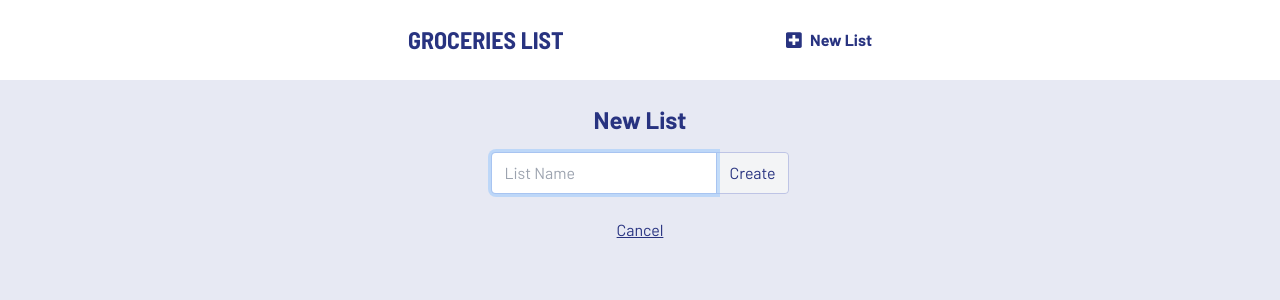
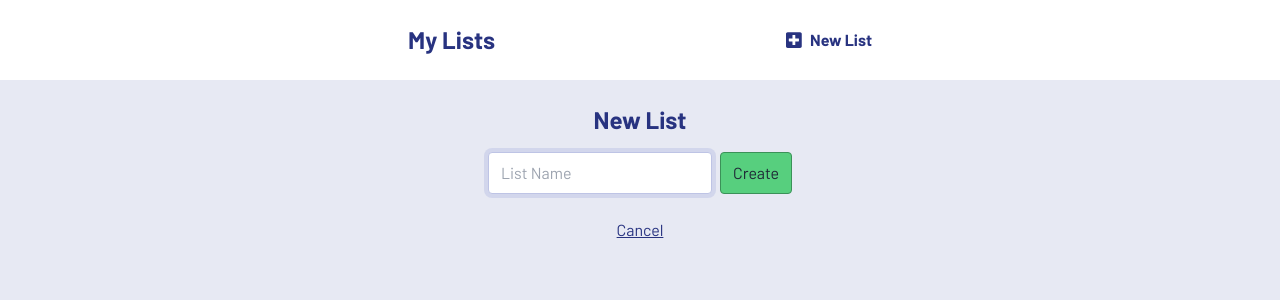
Before and after one commit to Digital-Masterpiece/grocerieslist.app, a Vue app: page /new in a window 1280 px wide. Shown: the top 300 px of the page. Built offline with nearby package versions, Linux system fonts and the light colour scheme.

Commit message:
styling updates and dark mode refinements

```diff
--- a/public/index.html
+++ b/public/index.html
@@ -9,7 +9,6 @@
     <link rel="preconnect" href="https://fonts.googleapis.com">
     <link rel="preconnect" href="https://fonts.gstatic.com" crossorigin>
     <link href="https://fonts.googleapis.com/css2?family=Barlow:wght@300;400;500;600;700&display=swap" rel="stylesheet">
-    <link href="https://fonts.googleapis.com/css2?family=Barlow+Semi+Condensed:wght@700&display=swap" rel="stylesheet">
 </head>
 <body>
 <noscript>
--- a/src/assets/main.css
+++ b/src/assets/main.css
@@ -4,7 +4,7 @@
 
 html {
     @apply bg-gl-lightgray font-normal text-gl-darkblue;
-    @apply dark:text-white dark:bg-gl-muted-blue;
+    @apply dark:text-gray-200 dark:bg-gl-muted-blue;
     font-family: 'Barlow', sans-serif;
 }
 
--- a/src/components/AppHeader.vue
+++ b/src/components/AppHeader.vue
@@ -1,7 +1,7 @@
 <template>
   <header class="header">
     <div class="header__container">
-      <router-link :to="{name: 'Lists'}" class="header__title">GROCERIES LIST</router-link>
+      <router-link :to="{name: 'Lists'}" class="header__title">My Lists</router-link>
       <router-link :to="{name: 'New'}" class="header__link">
         <font-awesome-icon icon="plus-square" class="header__link__icon"/>
         <span>New List</span>
@@ -20,7 +20,6 @@
   }
 
   &__title {
-    font-family: 'Barlow Semi Condensed', sans-serif;
     @apply font-bold text-2xl;
   }
 
--- a/src/views/List.vue
+++ b/src/views/List.vue
@@ -162,32 +162,33 @@ export default {
   @apply flex justify-center items-center;
 
   &__input {
-    @apply w-48 bg-white px-3 py-2 rounded border border-gl-gray transition duration-200 ease-in-out outline-none;
+    @apply relative w-48 bg-white px-3 py-2 rounded outline-none transition duration-200 ease-in-out border border-gl-gray;
+    @apply dark:text-gl-darkblue dark:border-gl-deep-blue;
 
-    &:focus {
-      @apply border-blue-300 ring-4 ring-blue-300 ring-opacity-50 outline-none;
+    &:hover, &:focus {
+      @apply ring-4 ring-gl-gray ring-opacity-50 z-10;
+      @apply dark:ring-gl-deep-blue dark:ring-opacity-30;
     }
 
     &--number {
-      @apply w-16 mx-2;
+      @apply w-16 ml-2 mr-4;
     }
   }
 
   &__button {
-    @apply bg-gray-100 px-3 py-2 rounded border border-gl-gray transition duration-200 ease-in-out;
+    @apply relative bg-gl-lightgreen px-3 py-2 rounded transition duration-200 ease-in-out border border-gl-green outline-none text-gray-800;
+    @apply dark:bg-gl-green dark:border-gl-lightgreen dark:text-gray-200;
 
-    &:hover {
-      @apply bg-blue-50;
-    }
-
-    &:focus {
-      @apply border-blue-300 ring-4 ring-blue-300 ring-opacity-50 outline-none;
+    &:hover, &:focus {
+      @apply bg-green-300 ring-4 ring-gl-lightgreen ring-opacity-50 z-10;
+      @apply dark:ring-gl-green dark:bg-green-800 dark:ring-opacity-30;
     }
   }
 }
 
 .item {
   @apply flex justify-start items-center w-full;
+  @apply dark:text-gl-darkblue;
 
   &__container {
     @apply flex justify-start items-center bg-white rounded border border-gl-gray h-14 flex-grow;
--- a/src/views/Lists.vue
+++ b/src/views/Lists.vue
@@ -42,9 +42,11 @@ export default {
 <style lang="scss">
 .list {
   @apply flex justify-start items-center px-4 py-3 bg-white rounded border border-gl-gray w-full font-bold text-lg transition duration-200 ease-in-out;
+  @apply dark:bg-gl-darkblue dark:border-gl-deep-blue;
 
   &:hover, &:focus {
     @apply bg-blue-50 border-blue-300 ring-2 ring-blue-300 ring-opacity-50 outline-none;
+    @apply dark:bg-gl-deep-blue dark:border-gl-darkblue dark:ring-gl-darkblue;
   }
 
   &__container {
@@ -58,9 +60,11 @@ export default {
   &__icon {
     &--share {
       @apply flex justify-center items-center bg-white border border-gl-gray rounded-full w-12 h-12 mr-2 p-4 transition duration-200 ease-in-out text-lg;
+      @apply dark:bg-gl-darkblue dark:border-gl-deep-blue;
 
       &:hover, &:focus {
         @apply bg-blue-50 border-blue-300 ring-2 ring-blue-300 ring-opacity-50 outline-none;
+        @apply dark:bg-gl-deep-blue dark:border-gl-darkblue dark:ring-gl-darkblue;
       }
     }
 
--- a/src/views/New.vue
+++ b/src/views/New.vue
@@ -49,27 +49,23 @@ export default {
     @apply flex justify-center items-center;
   }
 
-  &__container {
-    @apply rounded border border-gl-gray;
-  }
+  &__input {
+    @apply relative w-56 bg-white px-3 py-2 rounded outline-none transition duration-200 ease-in-out border border-gl-gray mr-2;
+    @apply dark:border-gray-400 dark:bg-gray-800 dark:text-gray-200;
 
-  &__input {
-    @apply relative w-56 bg-white px-3 py-2 rounded-l outline-none transition duration-200 ease-in-out;
-
-    &:focus {
-      @apply border-blue-300 ring-4 ring-blue-300 ring-opacity-50 z-10;
+    &:hover, &:focus {
+      @apply ring-4 ring-gl-gray ring-opacity-50 z-10;
+      @apply dark:ring-gray-800 dark:ring-opacity-50;
     }
   }
 
   &__button {
-    @apply relative bg-gray-100 px-3 py-2 rounded-r transition duration-200 ease-in-out border-l border-gl-gray outline-none;
+    @apply relative bg-gl-lightgreen px-3 py-2 rounded transition duration-200 ease-in-out border border-gl-green outline-none text-gray-800;
+    @apply dark:bg-gl-green dark:border-gl-lightgreen dark:text-gray-200;
 
-    &:hover {
-      @apply bg-blue-50;
-    }
-
-    &:focus {
-      @apply border-blue-300 ring-4 ring-blue-300 ring-opacity-50 z-10;
+    &:hover, &:focus {
+      @apply bg-green-300 ring-4 ring-gl-lightgreen ring-opacity-50 z-10;
+      @apply dark:ring-gl-green dark:bg-green-800 dark:ring-opacity-30;
     }
   }
 
```
